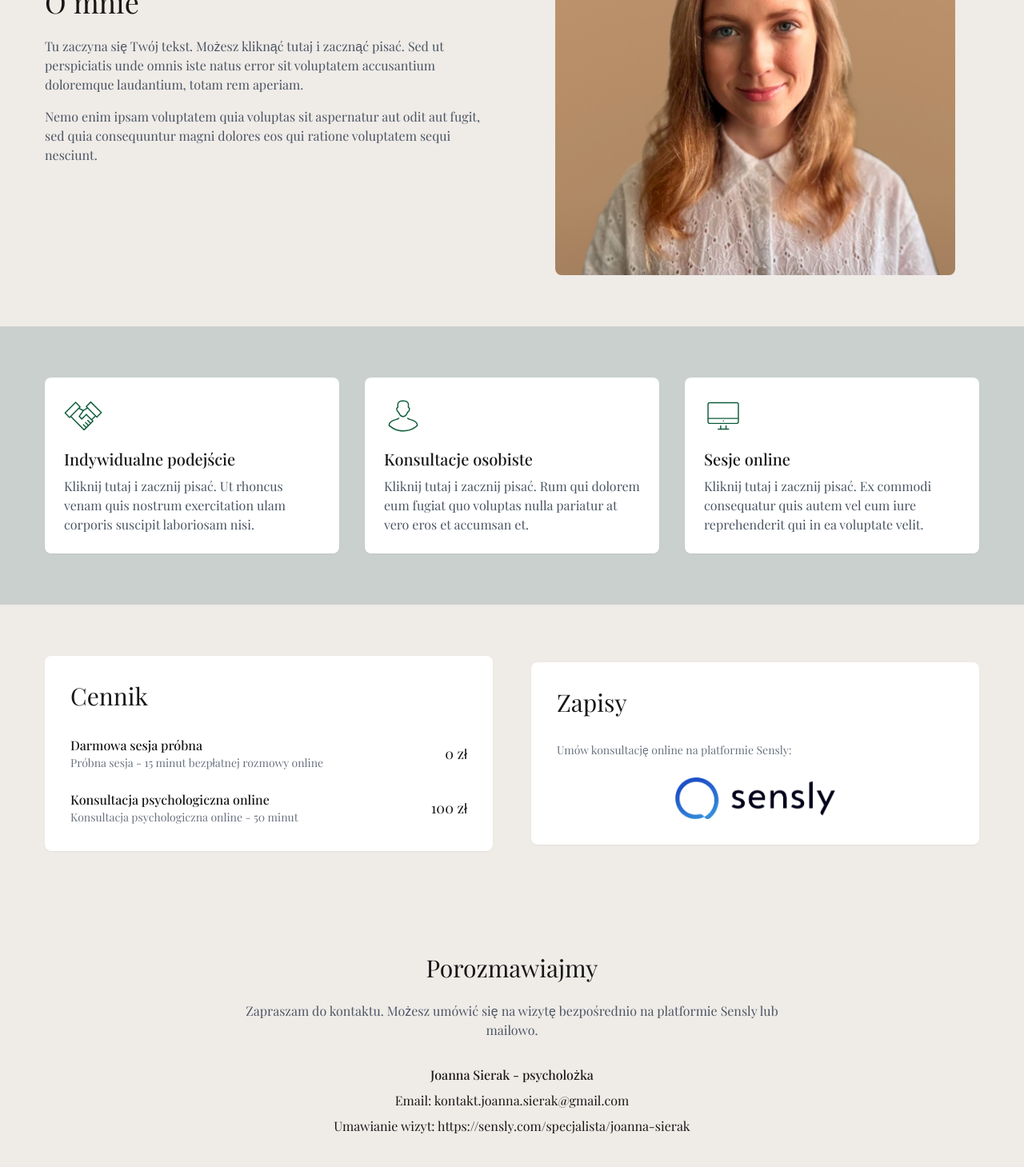
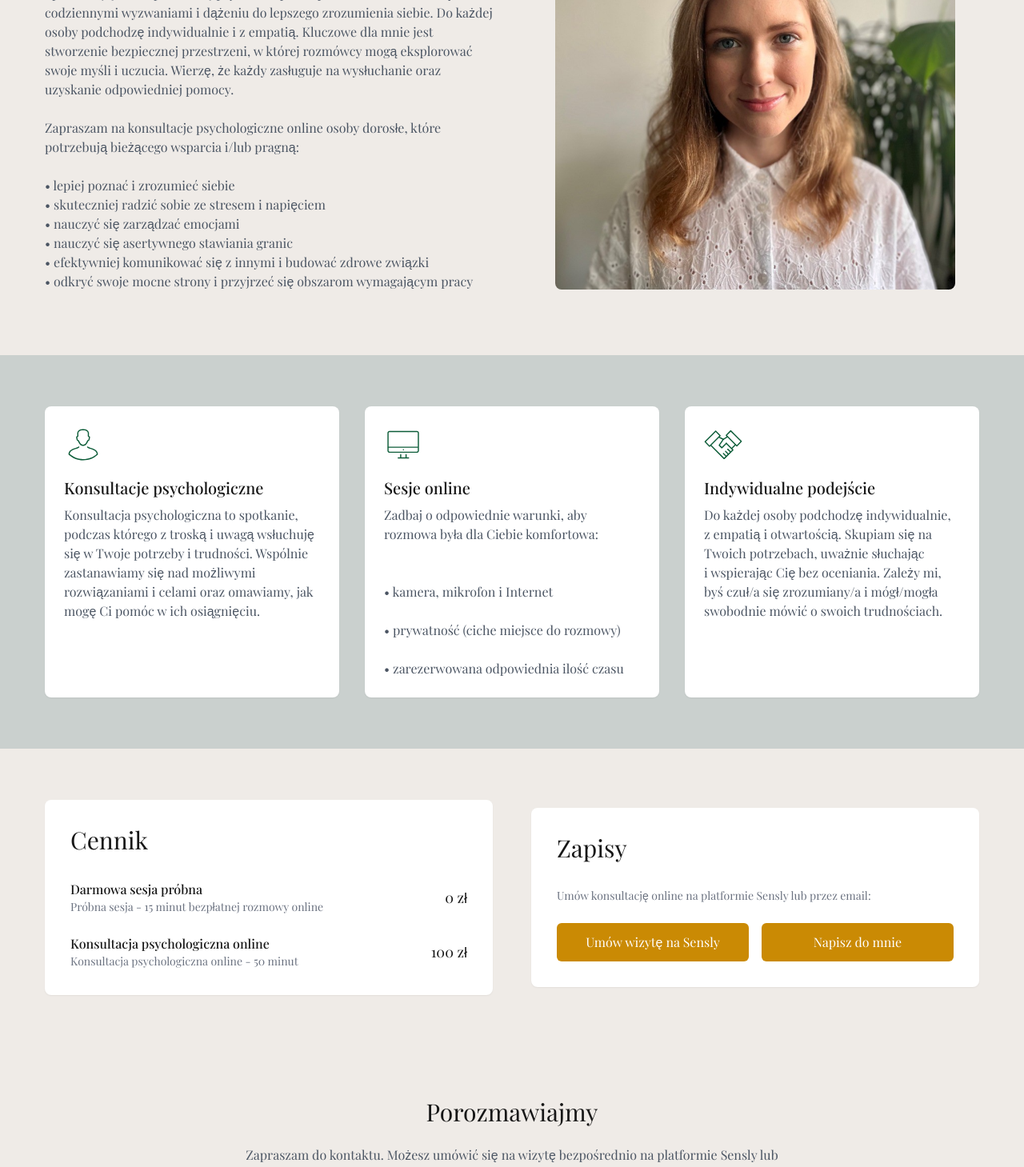
Before and after one commit to jakubwronski/joanna-sierak-homepage, a Next.js app: page / in a window 1280 px wide. Shown: the part 820-2279 px from the top of the page at 80% size. Built offline with nearby package versions, Linux system fonts and the light colour scheme; a web font is replaced by a local one.

Commit message:
MVP - pre colors

```diff
--- a/app/components/ServiceCard.tsx
+++ b/app/components/ServiceCard.tsx
@@ -7,6 +7,9 @@ interface ServiceCardProps {
 }
 
 export default function ServiceCard({ title, description, icon }: ServiceCardProps) {
+  const htmlString = description;
+  const theObj = {__html:htmlString};
+
   return (
     <div className="p-6 bg-white rounded-lg shadow-sm">
       <div className="w-12 h-12 mb-4 text-pink-700">
@@ -19,7 +22,7 @@ export default function ServiceCard({ title, description, icon }: ServiceCardPro
         />
       </div>
       <h3 className="text-xl font-medium mb-2">{title}</h3>
-      <p className="text-gray-600">{description}</p>
+      <p className="text-gray-600 whitespace-pre-line" dangerouslySetInnerHTML={theObj}></p>
     </div>
   );
 }
--- a/app/page.tsx
+++ b/app/page.tsx
@@ -17,7 +17,7 @@ export default function Home() {
             className="object-cover brightness-100 blur-sm"
             priority
           />
-          <div className="absolute inset-0 bg-yellow-800/35"></div>
+          <div className="absolute inset-0 bg-yellow-800/0"></div>
         </div>
 
         {/* Content */}
@@ -47,15 +47,23 @@ export default function Home() {
             <div>
               <h2 className="text-4xl font-light mb-6">O mnie</h2>
               <p className="text-gray-600 mb-4">
-                Tu zaczyna się Twój tekst. Możesz kliknąć tutaj i zacznąć pisać. Sed ut perspiciatis unde omnis iste natus error sit voluptatem accusantium doloremque laudantium, totam rem aperiam.
-              </p>
-              <p className="text-gray-600">
-                Nemo enim ipsam voluptatem quia voluptas sit aspernatur aut odit aut fugit, sed quia consequuntur magni dolores eos qui ratione voluptatem sequi nesciunt.
+              Ukończyłam psychologię ze specjalnością psychoterapia na Uniwersytecie Warszawskim. Doświadczenie zawodowe zdobywałam m.in. w placówkach oświatowych, Akademickim Ośrodku Psychoterapii, Ośrodku Integracji Społecznej. Jestem po własnej psychoterapii.
+
+              Wspieram w mierzeniu się z codziennymi wyzwaniami i dążeniu do lepszego zrozumienia siebie. Do każdej osoby podchodzę indywidualnie i z empatią. Kluczowe dla mnie jest stworzenie bezpiecznej przestrzeni, w której rozmówcy mogą eksplorować swoje myśli i uczucia. Wierzę, że każdy zasługuje na wysłuchanie oraz uzyskanie odpowiedniej pomocy. <br /> <br />
+
+              Zapraszam na konsultacje psychologiczne online osoby dorosłe, które potrzebują bieżącego wsparcia i/lub pragną: <br /> <br />
+
+              • lepiej poznać i zrozumieć siebie <br />
+              • skuteczniej radzić sobie ze stresem i napięciem <br />
+              • nauczyć się zarządzać emocjami <br />
+              • nauczyć się asertywnego stawiania granic <br />
+              • efektywniej komunikować się z innymi i budować zdrowe związki <br />
+              • odkryć swoje mocne strony i przyjrzeć się obszarom wymagającym pracy <br />
               </p>
             </div>
             <div className="flex justify-center">
               <Image
-                src="/joanna-sierak2.png"
+                src="/joanna-sierak3.png"
                 alt="Zdjęcie psychologa"
                 width={500}
                 height={600}
@@ -72,19 +80,22 @@ export default function Home() {
         <div className="container mx-auto px-4 py-16">
           <div className="grid md:grid-cols-3 gap-8">
             <ServiceCard
-              title="Indywidualne podejście"
-              description="Kliknij tutaj i zacznij pisać. Ut rhoncus venam quis nostrum exercitation ulam corporis suscipit laboriosam nisi."
-              icon="individual"
-            />
-            <ServiceCard
-              title="Konsultacje osobiste"
-              description="Kliknij tutaj i zacznij pisać. Rum qui dolorem eum fugiat quo voluptas nulla pariatur at vero eros et accumsan et."
+              title="Konsultacje psychologiczne"
+              description="Konsultacja psychologiczna to spotkanie, podczas którego z troską i uwagą wsłuchuję się w Twoje potrzeby i trudności. Wspólnie zastanawiamy się nad możliwymi rozwiązaniami i celami oraz omawiamy, jak mogę Ci pomóc w ich osiągnięciu. "
               icon="personal"
             />
             <ServiceCard
               title="Sesje online"
-              description="Kliknij tutaj i zacznij pisać. Ex commodi consequatur quis autem vel eum iure reprehenderit qui in ea voluptate velit."
+              description="Zadbaj o odpowiednie warunki, aby rozmowa była dla Ciebie komfortowa: <br /> <br />
+              • kamera, mikrofon i Internet <br />
+              • prywatność (ciche miejsce do rozmowy) <br />
+              • zarezerwowana odpowiednia ilość czasu"
               icon="online"
+            />
+            <ServiceCard
+              title="Indywidualne podejście"
+              description="Do każdej osoby podchodzę indywidualnie, <br /> z empatią i otwartością. Skupiam się na Twoich potrzebach, uważnie słuchając <br />i wspierając Cię bez oceniania. Zależy mi, byś czuł/a się zrozumiany/a i mógł/mogła swobodnie mówić o swoich trudnościach."
+              icon="individual"
             />
           </div>
         </div>
@@ -112,30 +123,32 @@ export default function Home() {
               </div>
             </div>
 
-            <a
-              href="https://sensly.pl"
-              target="_blank"
-              rel="noopener noreferrer"
-              className="bg-white p-8 rounded-lg shadow-sm space-y-6 transition-colors hover:bg-yellow-800/35 cursor-pointer"
-            >
+            <div className="bg-white p-8 rounded-lg shadow-sm space-y-6">
               <h2 className="text-3xl font-light mb-8">Zapisy</h2>
               <div className="flex justify-between items-center">
                 <div>
-                  {/* <h3 className="font-medium">Umów konsultację online na platformie Sensly:</h3> */}
-                  <p className="text-sm text-gray-500">Umów konsultację online na platformie Sensly:</p>
+                  <p className="text-sm text-gray-500">Umów konsultację online na platformie Sensly lub przez email:</p>
                 </div>
               </div>
-              <div className="flex justify-center">
-                <Image
-                  src="/sensly.png"
-                  alt="Sensly"
-                  width={200}
-                  height={100}
-                  className="object-contain"
-                />
+              <div className="flex flex-row gap-4 justify-center">
+                <a
+                  href="https://sensly.com/specjalista/joanna-sierak"
+                  target="_blank"
+                  rel="noopener noreferrer"
+                  className="flex-1 bg-yellow-600 text-white px-8 py-3 rounded-md hover:bg-yellow-700 transition-colors text-center"
+                >
+                  Umów wizytę na Sensly
+                </a>
+                <a
+                  href="mailto:kontakt.joanna.sierak@gmail.com"
+                  target="_blank"
+                  rel="noopener noreferrer"
+                  className="flex-1 bg-yellow-600 text-white px-8 py-3 rounded-md hover:bg-yellow-700 transition-colors text-center"
+                >
+                  Napisz do mnie
+                </a>
               </div>
-            </a>
-
+            </div>
           </div>
         </div>
       </section>
@@ -151,7 +164,8 @@ export default function Home() {
             <div className="space-y-2">
               <p className="font-medium">Joanna Sierak - psycholożka</p>
               <p>Email: kontakt.joanna.sierak@gmail.com</p>
-              <p>Umawianie wizyt: https://sensly.com/specjalista/joanna-sierak</p>
+              <p>Umawianie wizyt: <a href="https://sensly.com/specjalista/joanna-sierak" target="_blank" rel="noopener noreferrer" className="underline">https://sensly.com/specjalista/joanna-sierak</a></p>
+
             </div>
           </div>
         </div>
```
Also changed, not shown: public/joanna-sierak3.png (added).
